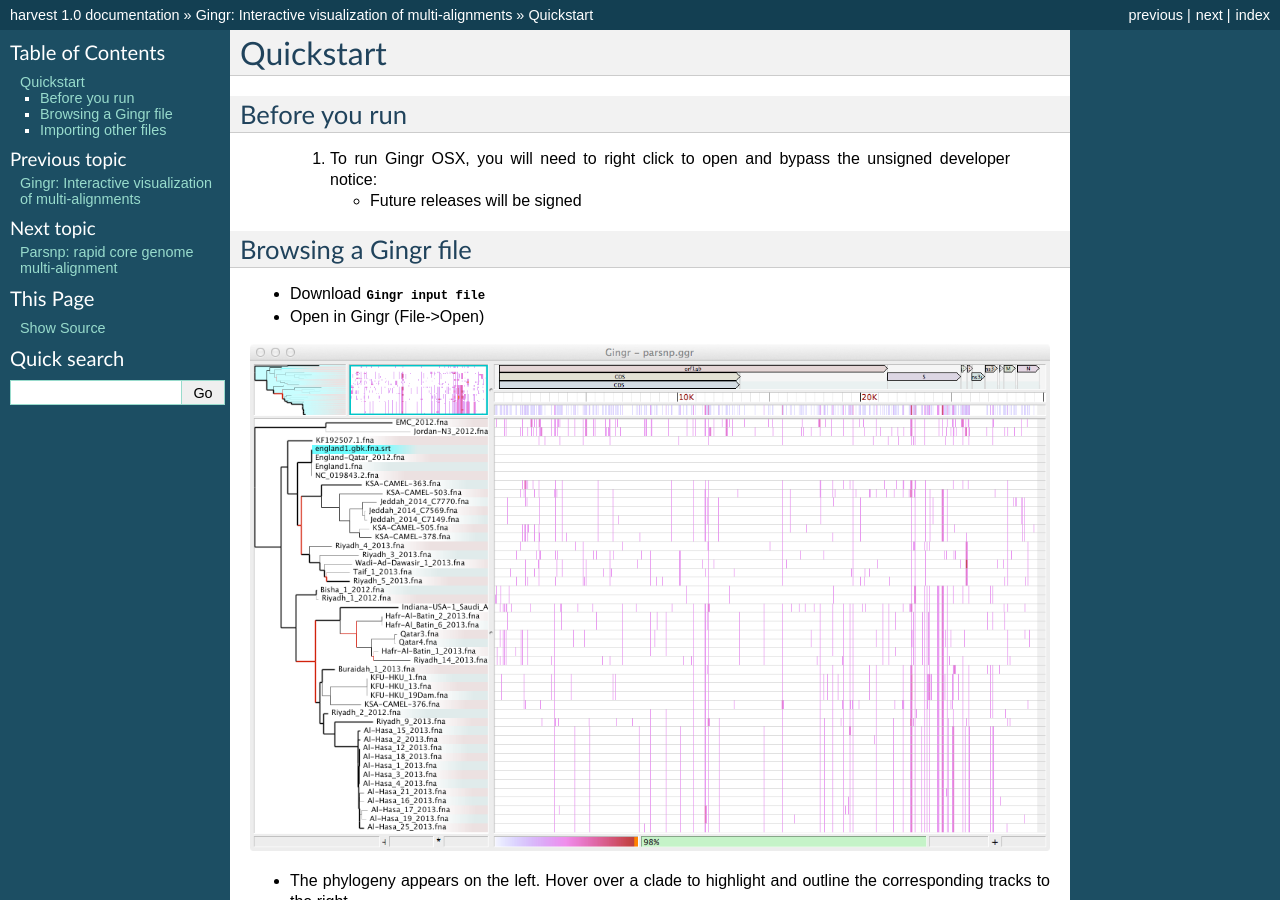
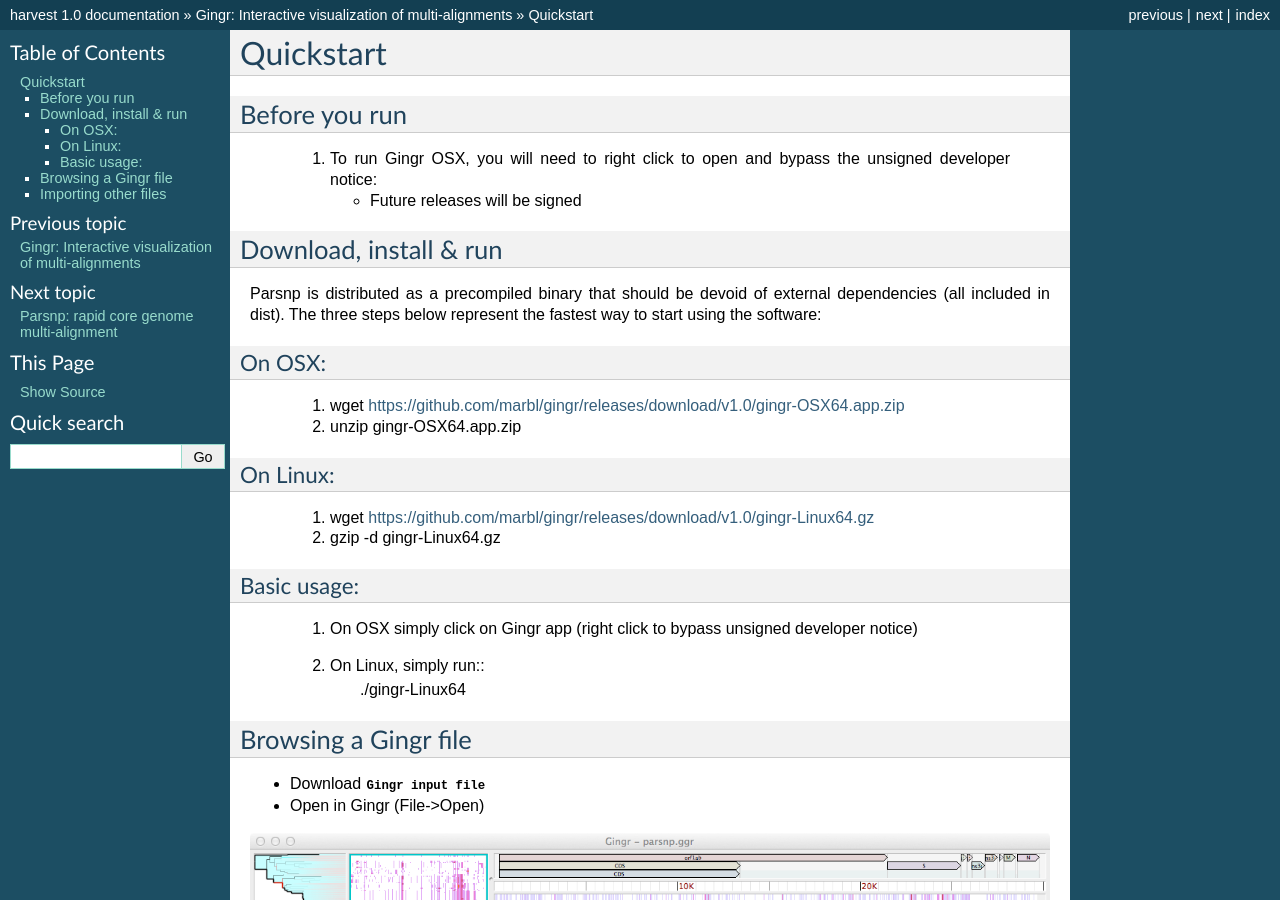
Before and after one commit to marbl/harvest, a Sphinx documentation site: the page built from docs/content/gingr/quickstart.rst, in a window 1280 px wide and 900 px high. Built offline with Sphinx 7.4.7, drawn with Linux system fonts in a browser that asks for light colours; pages that are not in the unit, such as notebooks, are missing from menus.

Commit message:
Update quickstart.rst

```diff
--- a/docs/content/gingr/quickstart.rst
+++ b/docs/content/gingr/quickstart.rst
@@ -7,6 +7,28 @@ Before you run
    1. To run Gingr OSX, you will need to right click to open and bypass the unsigned developer notice:
 
       * Future releases will be signed
+
+Download, install & run
+-----------------------
+Parsnp is distributed as a precompiled binary that should be devoid of external dependencies (all included in dist). The three steps below represent the fastest way to start using the software:
+
+On OSX:
+"""""""
+  1. wget https://github.com/marbl/gingr/releases/download/v1.0/gingr-OSX64.app.zip
+  2. unzip gingr-OSX64.app.zip
+
+On Linux:
+"""""""""
+
+  1. wget https://github.com/marbl/gingr/releases/download/v1.0/gingr-Linux64.gz
+  2. gzip -d gingr-Linux64.gz
+
+Basic usage:
+""""""""""""
+
+  1. On OSX simply click on Gingr app (right click to bypass unsigned developer notice)
+  2. On Linux, simply run::
+      ./gingr-Linux64
 
 
 Browsing a Gingr file
```
